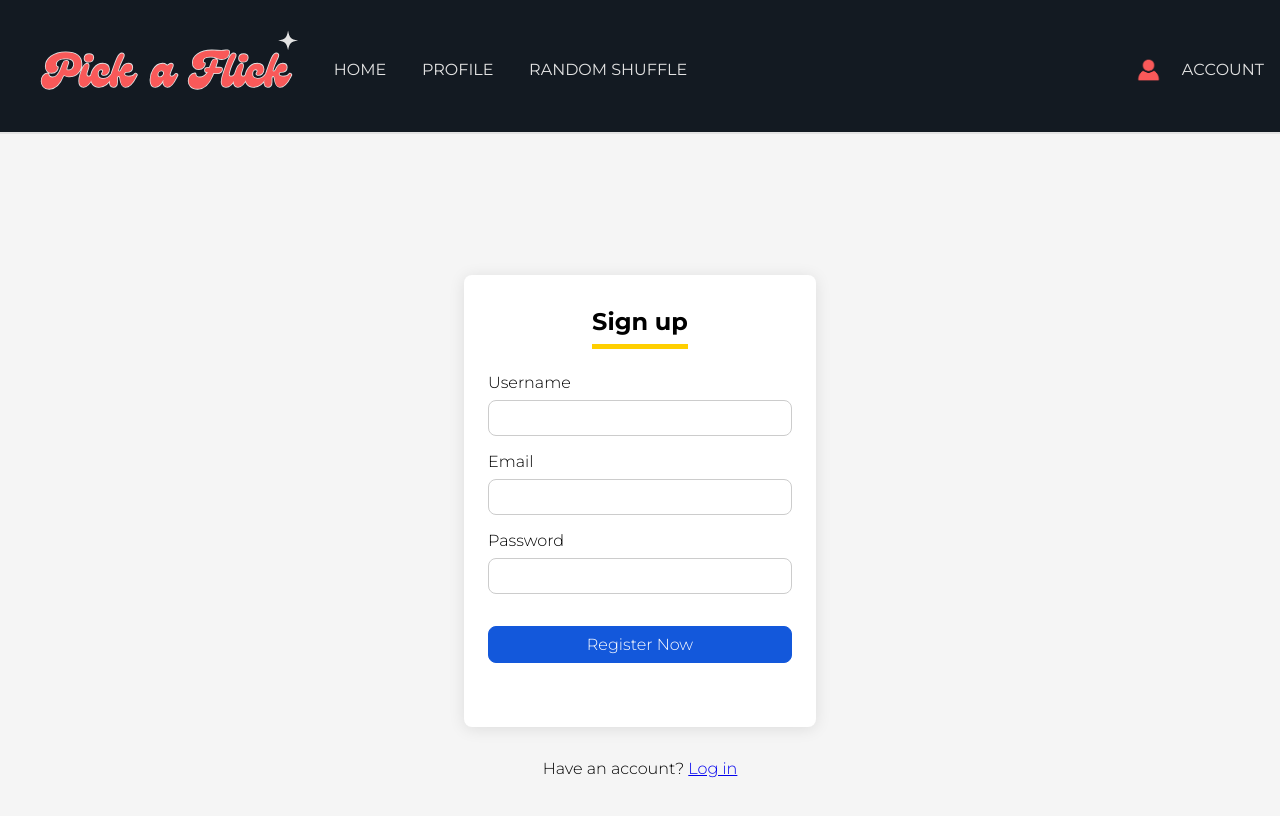
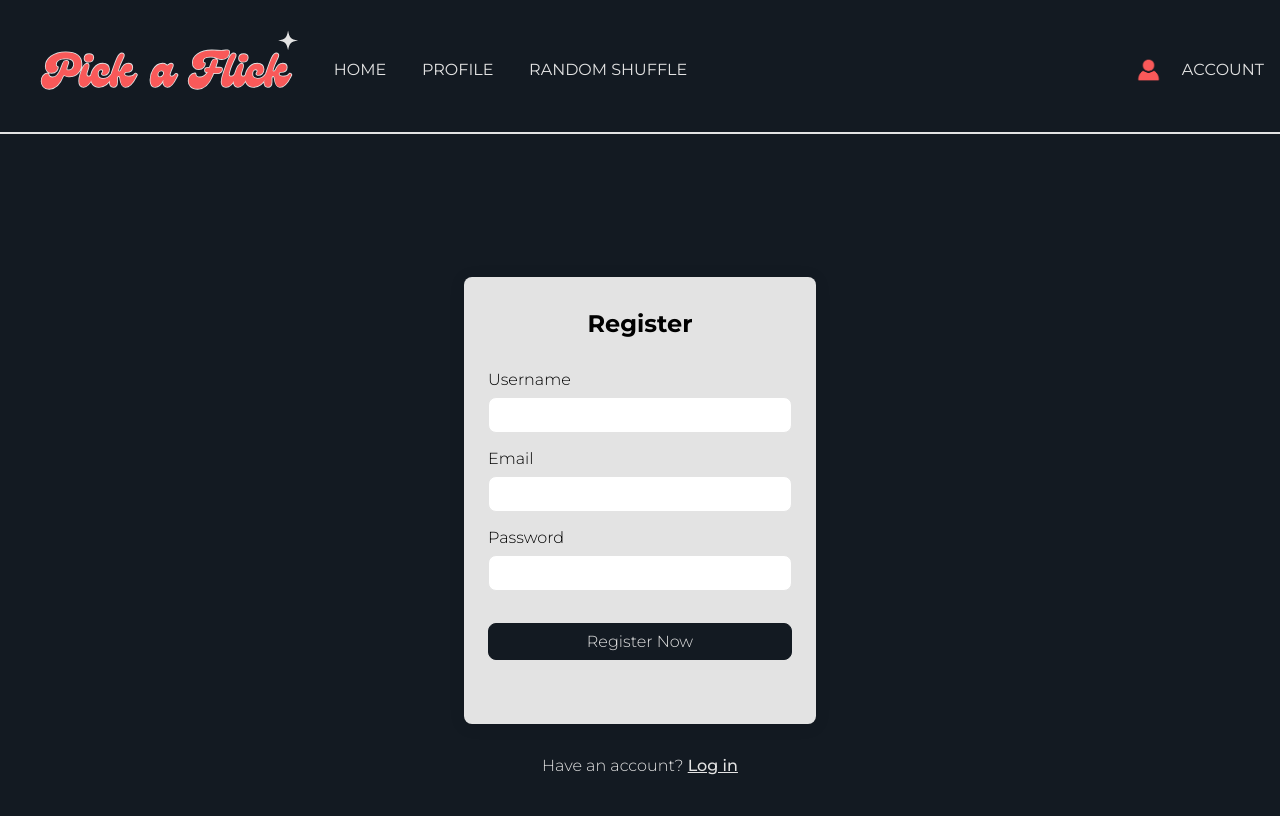
Before and after one commit to tamaraakguneyli/tamara-akguneyli-pickaflick, a React (Create React App) app: page /register in a window 1280 px wide. Shown: the top 816 px of the page. Built offline with nearby package versions, Linux system fonts and the light colour scheme.

Commit message:
add styling to the login and register page

```diff
--- a/src/components/Input/Input.scss
+++ b/src/components/Input/Input.scss
@@ -1,6 +1,8 @@
+@use "../../styles/partials/variables" as *;
+@use "../../styles/partials/mixins" as *;
+
 .field {
-    display: flex;
-    flex-direction: column;
+  @include flex-container(column, baseline, normal);
 
   &__label {
     margin-bottom: 0.5rem;
@@ -8,7 +10,7 @@
 
   &__input {
     margin-bottom: 1rem;
-        border: 1px solid #ccc;
+    border: 1px solid $text-color;
     border-radius: 0.5rem;
     padding: 0.5rem;
     font-size: inherit;
--- a/src/pages/HomePage/HomePage.js
+++ b/src/pages/HomePage/HomePage.js
@@ -1,9 +1,67 @@
-import React from "react";
+import React, { useEffect, useState } from "react";
 import "./HomePage.scss";
 import MediaContent from "../../components/MediaContent/MediaContent";
 import starIcon from "../../assets/images/icons/star-icon.png";
+import { Link } from "react-router-dom";
+import axios from "axios";
 
 export default function HomePage() {
+  const [user, setUser] = useState(null);
+  const [failedAuth, setFailedAuth] = useState(false);
+
+  useEffect(() => {
+    const loadData = async () => {
+      const token = localStorage.getItem("token");
+
+      if (!token) {
+        return setFailedAuth(true);
+      }
+
+      try {
+        const { data } = await axios.get("http://localhost:8080/pickaflix", {
+          headers: {
+            Authorization: `Bearer ${token}`,
+          },
+        });
+        setUser(data);
+      } catch (error) {
+        setFailedAuth(true);
+      }
+    };
+    loadData();
+  }, []);
+
+  const handleLogout = () => {
+    localStorage.removeItem("token");
+    setUser(null);
+    setFailedAuth(true);
+  };
+
+  if (failedAuth) {
+    return (
+      <main>
+        <div className="home-layout__login-section">
+          <p className="home-layout__login">
+            You must be logged in to see this page.
+          </p>
+          <p>
+            <Link to="/login" className="home-layout__link">
+              LOG IN
+            </Link>
+          </p>
+        </div>
+      </main>
+    );
+  }
+
+  if (!user) {
+    return (
+      <main>
+        <p>Loading...</p>
+      </main>
+    );
+  }
+
   return (
     <main>
       <div className="home-layout">
@@ -26,6 +84,7 @@ export default function HomePage() {
         </div>
         <MediaContent />
       </div>
+      <button onClick={handleLogout}>Log out</button>
     </main>
   );
 }
--- a/src/pages/HomePage/HomePage.scss
+++ b/src/pages/HomePage/HomePage.scss
@@ -23,4 +23,22 @@
     width: 1.5rem;
     height: 1.5rem;
   }
+
+  &__login-section {
+    @include flex-container(column, center, center);
+    margin-top: 2rem;
+  }
+
+  &__login {
+    color: $text-color;
+  }
+
+  &__link {
+    color: $text-color;
+    font-weight: 600;
+    text-decoration: none;
+    background-color: $primary-color;
+    padding: 1rem;
+    border-radius: 5px;
+  }
 }
--- a/src/pages/LoginPage/LoginPage.js
+++ b/src/pages/LoginPage/LoginPage.js
@@ -12,29 +12,39 @@ export default function LoginPage() {
   const handleSubmit = async (event) => {
     event.preventDefault();
     try {
-      const response = await axios.post("http://localhost:8080/login", {
-        username: event.target.username.value,
-        password: event.target.password.value,
-      });
+      const response = await axios.post(
+        "http://localhost:8080/pickaflix/login",
+        {
+          username: event.target.username.value,
+          password: event.target.password.value,
+        }
+      );
 
-      sessionStorage.setItem("token", response.data.token);
+      localStorage.setItem("token", response.data.token);
 
       navigate("/");
     } catch (error) {
-      setError(error.response.data);
+      if (error.response && error.response.data && error.response.data.error) {
+        setError(error.response.data.error);
+      } else {
+        setError("An unexpected error occurred.");
+      }
     }
   };
   return (
     <main className="login-page">
       <form className="login" onSubmit={handleSubmit}>
         <h1 className="login__title">Log in</h1>
-        <Input type="text" name="email" label="Email" />
+        <Input type="text" name="username" label="Username" />
         <Input type="password" name="password" label="Password" />
         <button className="login__button">Log in</button>
         {error && <div className="login__message">{error}</div>}
       </form>
-      <p>
-        Need an account? <Link to="/register">Sign up</Link>
+      <p className="login__register">
+        Need an account?{" "}
+        <Link to="/register" className="login__link">
+          Sign up
+        </Link>
       </p>
     </main>
   );
--- a/src/pages/LoginPage/LoginPage.scss
+++ b/src/pages/LoginPage/LoginPage.scss
@@ -1,19 +1,18 @@
+@use "../../styles/partials/variables" as *;
+@use "../../styles/partials/mixins" as *;
+
 .login-page {
-    background-color: #f5f5f5;
+  @include flex-container(column, center, center);
+  background-color: $background-color;
   min-height: 100vh;
-    display: flex;
-    flex-direction: column;
-    justify-content: center;
-    align-items: center;
   padding: 1rem;
 }
 
 .login {
-    display: flex;
-    flex-direction: column;
+  @include flex-container(column, baseline, normal);
   width: 22rem;
   box-shadow: 0 2px 16px rgba(0, 0, 0, 0.1);
-    background-color: #fff;
+  background-color: $text-color;
   border-radius: 0.5rem;
   padding: 2rem 1.5rem;
   margin-bottom: 1rem;
@@ -21,19 +20,17 @@
   &__title {
     margin-top: 0;
     margin-bottom: 1.5rem;
-
     text-align: center;
     font-size: 1.5rem;
-        border-bottom: 5px solid #ffcf00;
     padding-bottom: 0.5rem;
     align-self: center;
   }
 
   &__button {
     margin-top: 1rem;
-        background-color: #1358db;
-        border: 1px solid #1358db;
-        color: #fff;
+    background-color: $background-color;
+    border: 1px solid $background-color;
+    color: $text-color;
     border-radius: 0.5rem;
     padding: 0.5rem;
     font-size: inherit;
@@ -41,13 +38,21 @@
     transition: background-color 0.15s;
 
     &:hover {
-            background-color: #003fc2;
+      background-color: $primary-color;
     }
   }
 
   &__message {
-        border-left: 5px solid #ddd;
+    border-left: 5px solid $text-color;
     padding: 0.75rem;
     margin-top: 2rem;
   }
+  &__register {
+    color: $text-color;
   }
+
+  &__link {
+    color: $text-color;
+    font-weight: 600;
+  }
+}
--- a/src/pages/RegisterPage/RegisterPage.js
+++ b/src/pages/RegisterPage/RegisterPage.js
@@ -11,7 +11,7 @@ export default function RegisterPage() {
   const handleSubmit = async (event) => {
     event.preventDefault();
     try {
-      await axios.post("http://localhost:8080/register", {
+      await axios.post("http://localhost:8080/pickaflix/register", {
         username: event.target.username.value,
         email: event.target.email.value,
         password: event.target.password.value,
@@ -24,17 +24,20 @@ export default function RegisterPage() {
   };
 
   return (
-    <main className="signup-page">
-      <form className="signup" onSubmit={handleSubmit}>
-        <h1 className="signup__title">Sign up</h1>
+    <main className="register-page">
+      <form className="register" onSubmit={handleSubmit}>
+        <h1 className="register__title">Register</h1>
         <Input type="text" name="username" label="Username" />
         <Input type="text" name="email" label="Email" />
         <Input type="password" name="password" label="Password" />
-        <button className="signup__button">Register Now</button>
+        <button className="register__button">Register Now</button>
         <p>{error}</p>
       </form>
-      <p>
-        Have an account? <Link to="/login">Log in</Link>
+      <p className="register__login">
+        Have an account?{" "}
+        <Link to="/login" className="register__link">
+          Log in
+        </Link>
       </p>
     </main>
   );
--- a/src/pages/RegisterPage/RegisterPage.scss
+++ b/src/pages/RegisterPage/RegisterPage.scss
@@ -1,19 +1,18 @@
-.signup-page {
-  background-color: #f5f5f5;
+@use "../../styles/partials/variables" as *;
+@use "../../styles/partials/mixins" as *;
+
+.register-page {
+  @include flex-container(column, center, center);
+  background-color: $background-color;
   min-height: 100vh;
-  display: flex;
-  flex-direction: column;
-  justify-content: center;
-  align-items: center;
   padding: 1rem;
 }
 
-.signup {
-  display: flex;
-  flex-direction: column;
+.register {
+  @include flex-container(column, baseline, normal);
   width: 22rem;
   box-shadow: 0 2px 16px rgba(0, 0, 0, 0.1);
-  background-color: #fff;
+  background-color: $text-color;
   border-radius: 0.5rem;
   padding: 2rem 1.5rem;
   margin-bottom: 1rem;
@@ -23,17 +22,15 @@
     margin-bottom: 1.5rem;
     text-align: center;
     font-size: 1.5rem;
-    border-bottom: 5px solid #ffcf00;
     padding-bottom: 0.5rem;
     align-self: center;
   }
 
   &__button {
     margin-top: 1rem;
-
-    background-color: #1358db;
-    border: 1px solid #1358db;
-    color: #fff;
+    background-color: $background-color;
+    border: 1px solid $background-color;
+    color: $text-color;
     border-radius: 0.5rem;
     padding: 0.5rem;
     font-size: inherit;
@@ -41,7 +38,7 @@
     transition: background-color 0.15s;
 
     &:hover {
-      background-color: #003fc2;
+      background-color: $primary-color;
     }
   }
 
@@ -50,4 +47,13 @@
     padding: 0.75rem;
     margin-top: 2rem;
   }
+
+  &__login {
+    color: $text-color;
+  }
+
+  &__link {
+    color: $text-color;
+    font-weight: 600;
+  }
 }
```
Lines whose indentation alone changed are shown as unchanged.
